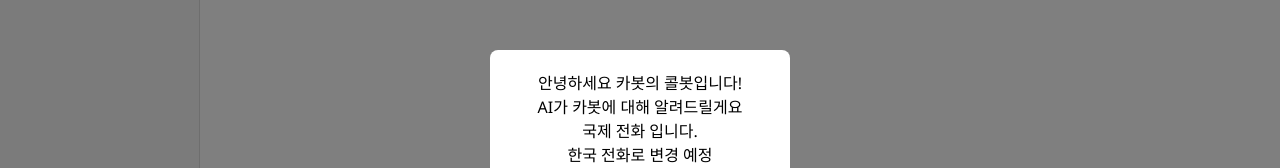
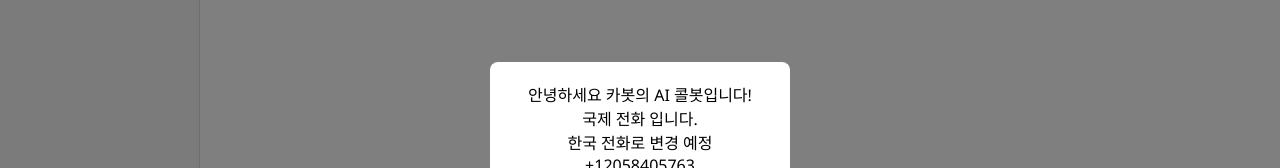
Before and after one commit to guswlda/carbot_front_cicd, a React (Create React App) app: page /detail/1 in a window 1280 px wide. Both pictures are taken after a click on the element 1210 px from the left and 727 px from the top of the page. Shown: the part 244-412 px from the top of the page. Built offline with nearby package versions, Linux system fonts and the light colour scheme; no server answers.

Commit message:
Update callbot.js

```diff
--- a/src/components/callbot/modal/callbot.js
+++ b/src/components/callbot/modal/callbot.js
@@ -9,8 +9,7 @@ const CallbotModal = ({ onClose }) => {
         className="callbot-modal-content"
         onClick={(e) => e.stopPropagation()}
       >
-        <p>안녕하세요 카봇의 콜봇입니다!</p>
-        <p>AI가 카봇에 대해 알려드릴게요</p>
+        <p>안녕하세요 카봇의 AI 콜봇입니다!</p>
         <p>국제 전화 입니다.</p>
         <p> 한국 전화로 변경 예정</p>
         <p>+12058405763</p>
```
